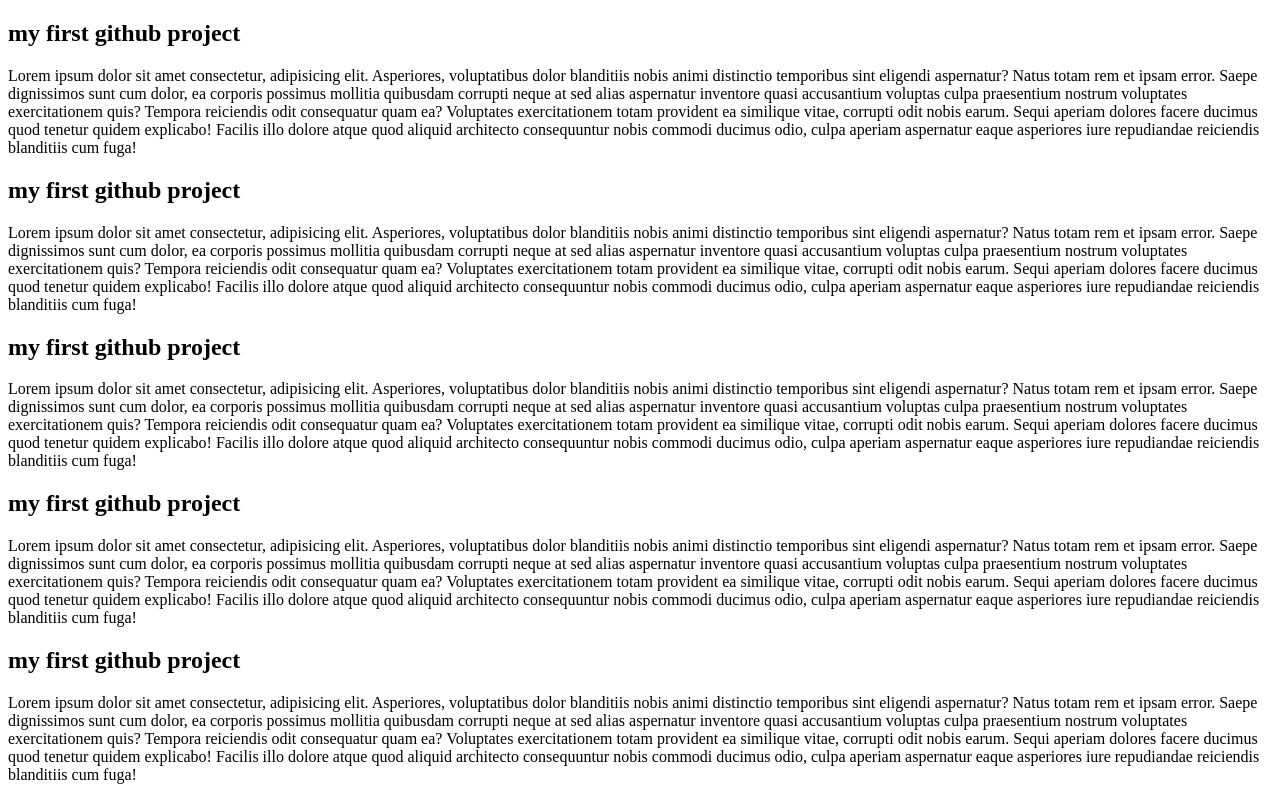
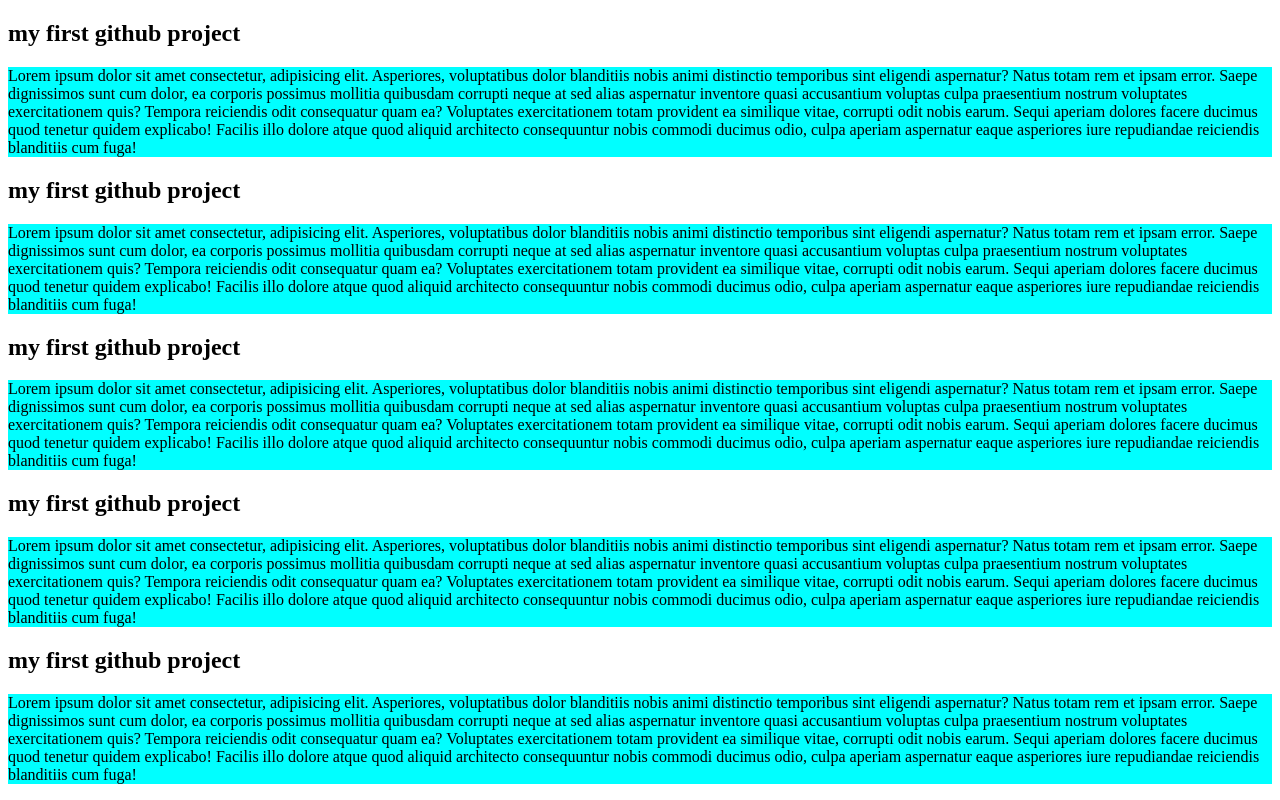
Before and after one commit to AK-Azad001/my-first-web-practise, a plain HTML site: page index.html in a window 1280 px wide. Drawn offline with Linux system fonts and the light colour scheme.

Commit message:
added css style

```diff
--- a/index.html
+++ b/index.html
@@ -4,6 +4,7 @@
     <meta charset="UTF-8">
     <meta name="viewport" content="width=device-width, initial-scale=1.0">
     <title>let's practise with github</title>
+    <link rel="stylesheet" href="styles/git.css">
 </head>
 <body>
     <div>
--- /dev/null
+++ b/styles/git.css
@@ -0,0 +1,3 @@
+p{
+    background-color: aqua;
+}
```
